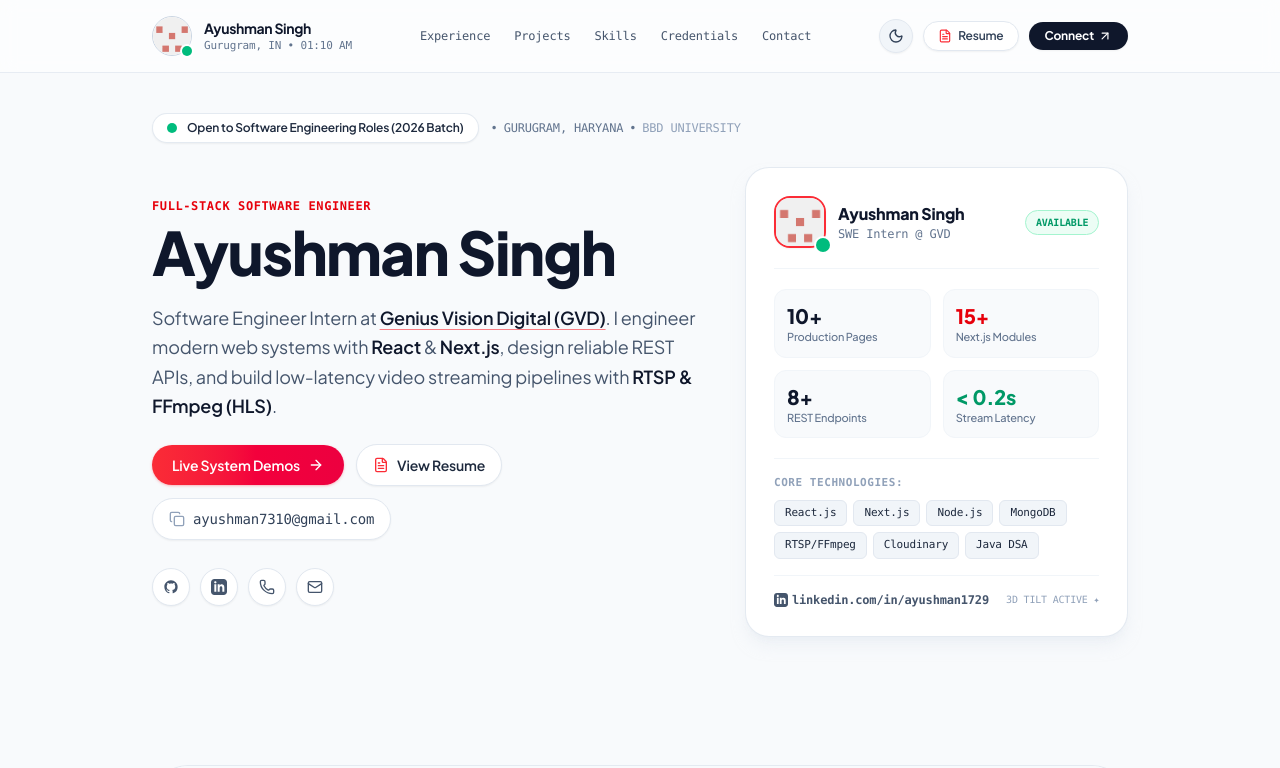
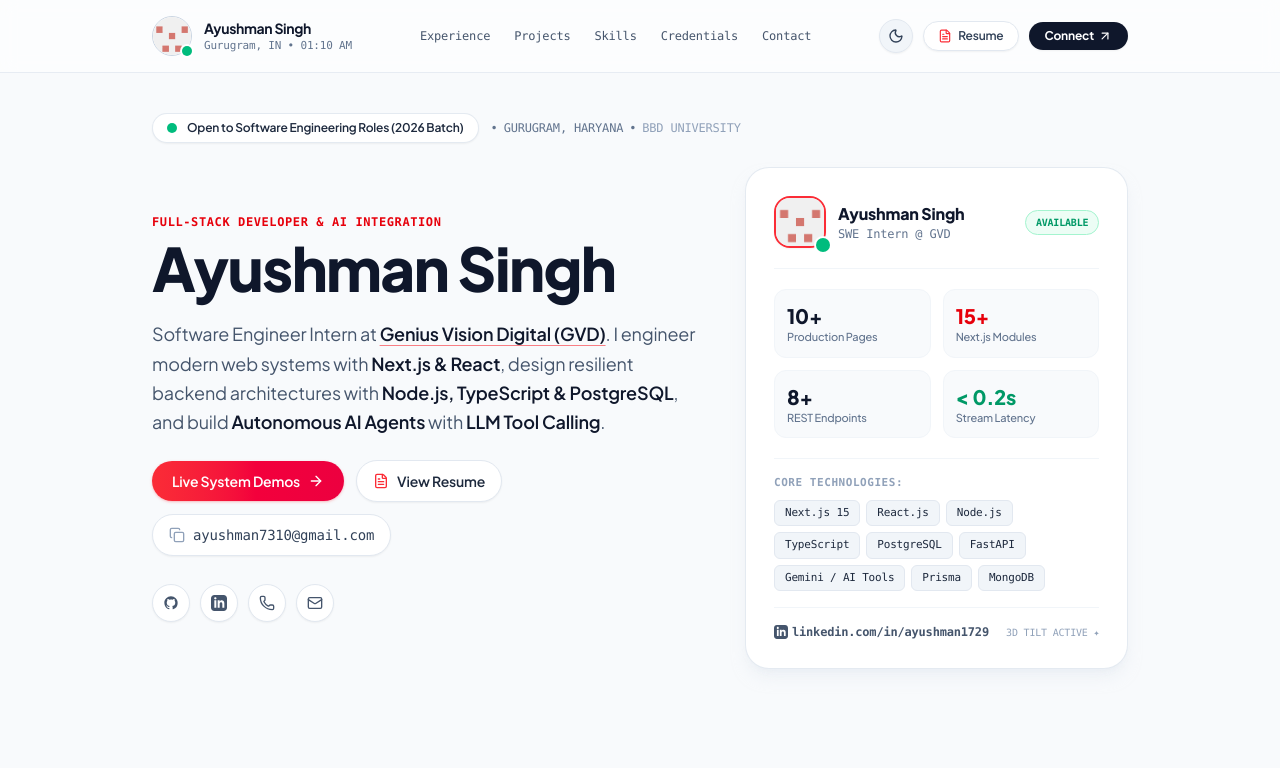
Before and after one commit to ayushman1729/portfolio, a React (Vite) app: page / in a window 1280 px wide. Shown: the top 768 px of the page. Built offline with nearby package versions, Linux system fonts and the light colour scheme.

Commit message:
Update hero and about summary with AI Integration and PostgreSQL full-stack focus

```diff
--- a/src/components/About.jsx
+++ b/src/components/About.jsx
@@ -36,7 +36,7 @@
             </p>
             <p className="text-slate-400">
               My hands-on experience spans developing enterprise web applications using
-              <strong className="text-slate-200"> React.js, Next.js, Node.js, and MongoDB</strong>. At GVD, I have spearheaded the migration of legacy web systems into modular Next.js platforms, engineered 8+ RESTful APIs, and built low-latency video streaming pipelines connecting RTSP CCTV feeds with browser HLS video players.
+              <strong className="text-slate-200"> Next.js 15, React.js, TypeScript, Node.js, and PostgreSQL</strong>. In addition to migrating legacy web systems into modular Next.js platforms at GVD, I architect high-concurrency backend services and build autonomous AI agents using <strong className="text-slate-200">LLM Tool Calling (Gemini API)</strong>.
             </p>
             <p className="text-slate-400">
               I believe in clean, maintainable architecture, structured state management with TanStack Query, and designing solutions that directly solve business disputes and optimize user flows.
--- a/src/components/Hero.jsx
+++ b/src/components/Hero.jsx
@@ -66,7 +66,7 @@
           <div className="lg:col-span-7 space-y-5">
             <div>
               <span className="text-xs font-mono font-bold text-red-600 dark:text-red-400 tracking-wider uppercase mb-1.5 block">
-                FULL-STACK SOFTWARE ENGINEER
+                FULL-STACK DEVELOPER & AI INTEGRATION
               </span>
               <h1 className="text-4xl sm:text-6xl font-extrabold tracking-tight text-slate-900 dark:text-white leading-[1.06]">
                 Ayushman Singh
@@ -83,7 +83,7 @@
               >
                 Genius Vision Digital (GVD)
               </a>
-              . I engineer modern web systems with <strong className="text-slate-900 dark:text-zinc-200 font-semibold">React</strong> & <strong className="text-slate-900 dark:text-zinc-200 font-semibold">Next.js</strong>, design reliable REST APIs, and build low-latency video streaming pipelines with <strong className="text-slate-900 dark:text-zinc-200 font-semibold">RTSP & FFmpeg (HLS)</strong>.
+              . I engineer modern web systems with <strong className="text-slate-900 dark:text-zinc-200 font-semibold">Next.js & React</strong>, design resilient backend architectures with <strong className="text-slate-900 dark:text-zinc-200 font-semibold">Node.js, TypeScript & PostgreSQL</strong>, and build <strong className="text-slate-900 dark:text-zinc-200 font-semibold">Autonomous AI Agents</strong> with <strong className="text-slate-900 dark:text-zinc-200 font-semibold">LLM Tool Calling</strong>.
             </p>
 
             {/* CTAs */}
@@ -228,7 +228,7 @@
                   Core Technologies:
                 </span>
                 <div className="flex flex-wrap gap-1.5">
-                  {['React.js', 'Next.js', 'Node.js', 'MongoDB', 'RTSP/FFmpeg', 'Cloudinary', 'Java DSA'].map((tech) => (
+                  {['Next.js 15', 'React.js', 'Node.js', 'TypeScript', 'PostgreSQL', 'FastAPI', 'Gemini / AI Tools', 'Prisma', 'MongoDB'].map((tech) => (
                     <span
                       key={tech}
                       className="px-2.5 py-1 rounded-md text-[11px] font-mono font-medium bg-slate-100 dark:bg-zinc-900 text-slate-800 dark:text-zinc-300 border border-slate-200 dark:border-zinc-800"
```
